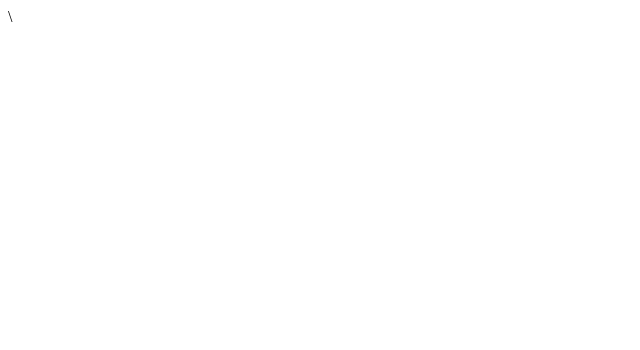
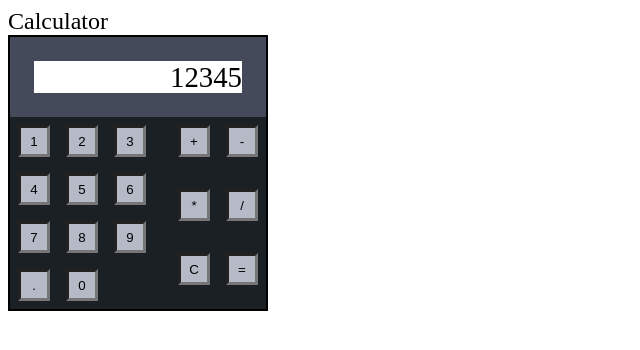
Before and after one commit to Manas-maker/calculator, a plain HTML site: page index.html in a window 1280 px wide. Shown: the whole page, without its empty margins (0-640 px from the left). Drawn offline with Linux system fonts and the light colour scheme.

Commit message:
created html calculator

```diff
--- a/index.html
+++ b/index.html
@@ -4,11 +4,38 @@
     <meta charset="UTF-8">
     <meta http-equiv="X-UA-Compatible" content="IE=edge">
     <meta name="viewport" content="width=device-width, initial-scale=1.0">
-    <title>Document</title>\
+    <title>Document</title>
     <link rel="stylesheet" href="style.css">
     <script src="script.js"></script>
 </head>
 <body>
-
+    <header>Calculator</header>
+    <section id="calculator">
+        <div id="display">12345</div>
+        <div id="pad">
+            <div id='num'>
+                <button class="digit">1</button>
+                <button class="digit">2</button>
+                <button class="digit">3</button>
+                <button class="digit">4</button>
+                <button class="digit">5</button>
+                <button class="digit">6</button>
+                <button class="digit">7</button>
+                <button class="digit">8</button>
+                <button class="digit">9</button>
+                <button class="digit">.</button>
+                <button class="digit">0</button>
+            </div>
+            <div id="operators">
+                <button id="operator">+</button>
+                <button id="operator">-</button>
+                <button id="operator">*</button>
+                <button id="operator">/</button>
+                <button id="operator">C</button>
+                <button id="operator">=</button>
+            </div>
+        </div>
+    </section>
+    <footer></footer>
 </body>
 </html>
--- a/style.css
+++ b/style.css
@@ -0,0 +1,45 @@
+body {
+    font-size: 1.5em;
+}
+#calculator {
+    width: 256px;
+    border: solid 2px ;
+}
+button {
+    width: 32px;
+    height: 32px;
+    margin: 8px;
+    background-color: #b6bac7;
+    border:solid rgb(118, 118, 118);
+    border-style: inset;
+}
+
+button:active {
+    border-style: outset;
+    transform: translateY(2px);
+}
+
+#pad {
+    display: flex;
+    justify-content: space-between;
+    background-color: #1a2023;
+}
+
+#num, #operators {
+    display: grid;
+}
+
+#num {
+    grid-template-columns: 1fr 1fr 1fr;
+}
+
+#operators {
+    grid-template-columns: 1fr 1fr;
+}
+
+#display {
+    text-align: right;
+    border: 24px #444a5a solid;
+    height: 32px;
+    font-size: 1.2em;
+}
```
